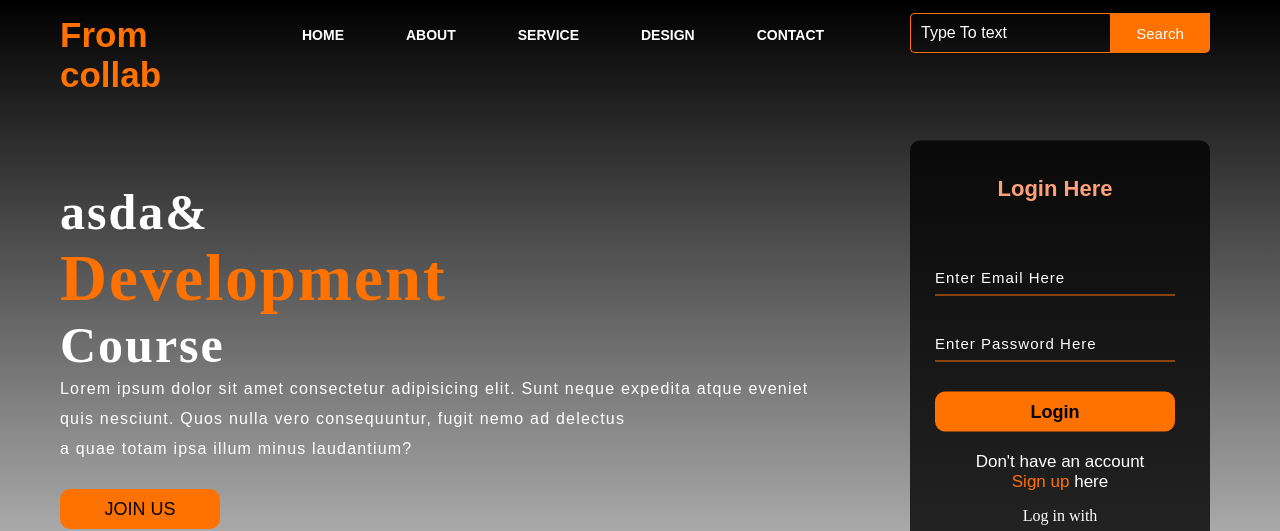
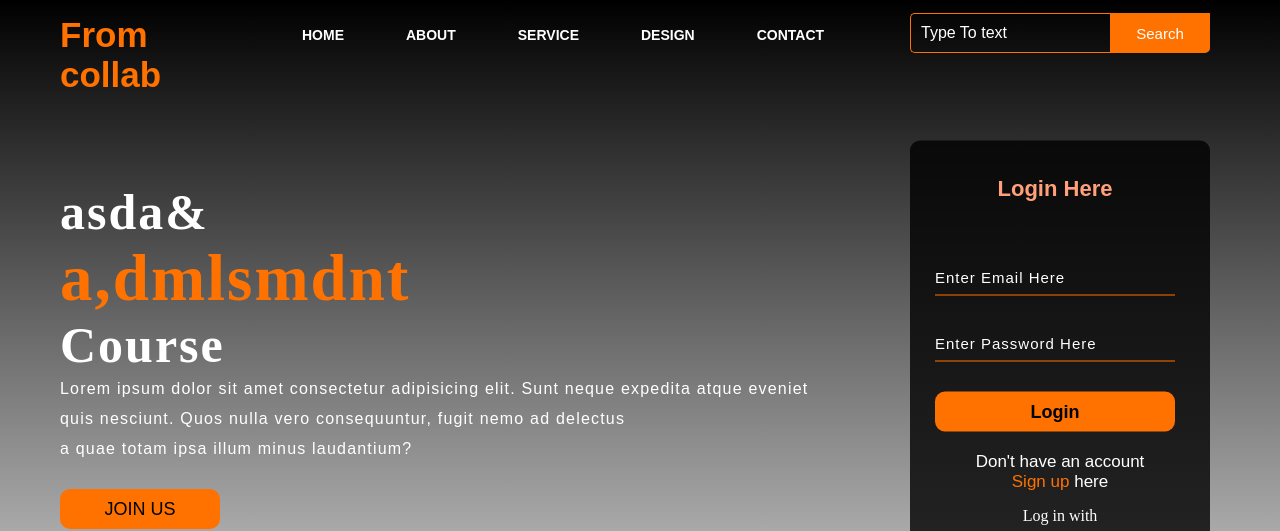
Before and after one commit to Jdelina/ZetoRo, a plain HTML site: page index.html in a window 1280 px wide. Shown: the top 531 px of the page. Drawn offline with nearby package versions, Linux system fonts and the light colour scheme.

Commit message:
Update index.html
update

```diff
--- a/index.html
+++ b/index.html
@@ -32,7 +32,7 @@
 
         </div>
         <div class="content">
-            <h1>asda& <br><span>Development</span> <br>Course</h1>
+            <h1>asda& <br><span>a,dmlsmdnt</span> <br>Course</h1>
             <p class="par">Lorem ipsum dolor sit amet consectetur adipisicing elit. Sunt neque
                  expedita atque eveniet <br> quis nesciunt. Quos nulla vero consequuntur, fugit nemo ad delectus
                 <br> a quae totam ipsa illum minus laudantium?</p>
```
